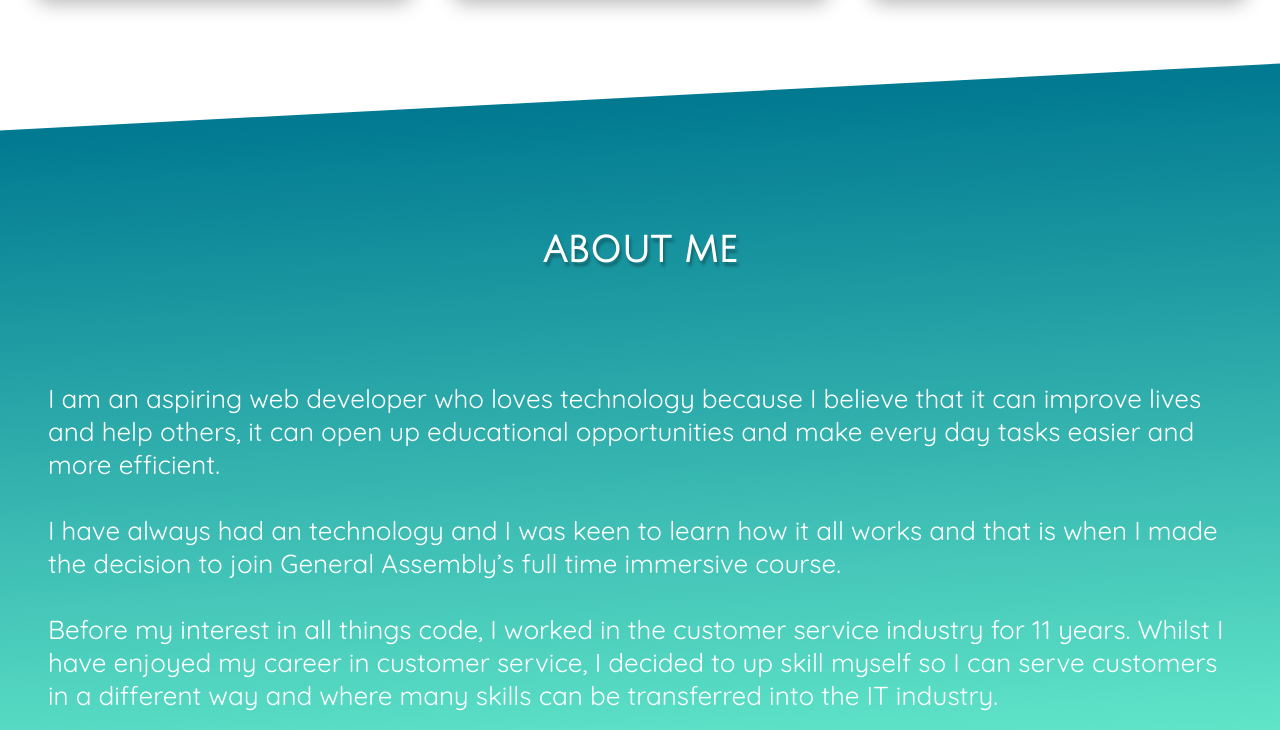
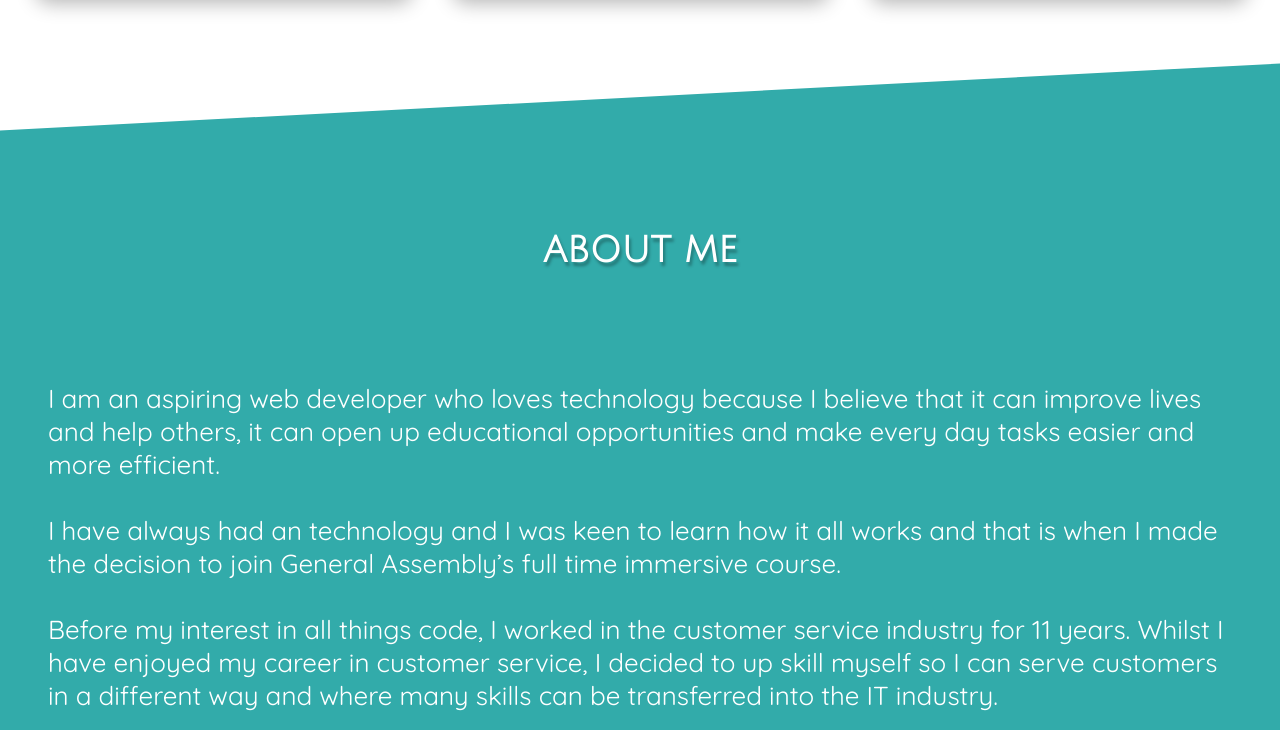
Before and after one commit to KatrinaFrost/KatrinaFrost.github.io, a plain HTML site: page index.html in a window 1280 px wide. Shown: the part 1710-2440 px from the top of the page. Drawn offline with Linux system fonts and the light colour scheme.

Commit message:
colour change

```diff
--- a/css/style.css
+++ b/css/style.css
@@ -125,6 +125,10 @@ a:hover {
   margin: 3px;
 }
 
+.skewed.section-three .bg{
+  background: #32abaa;
+}
+
 /* ----------------------------- Contact------------------------------------- */
 .section-four {
   background-image: white;
```
